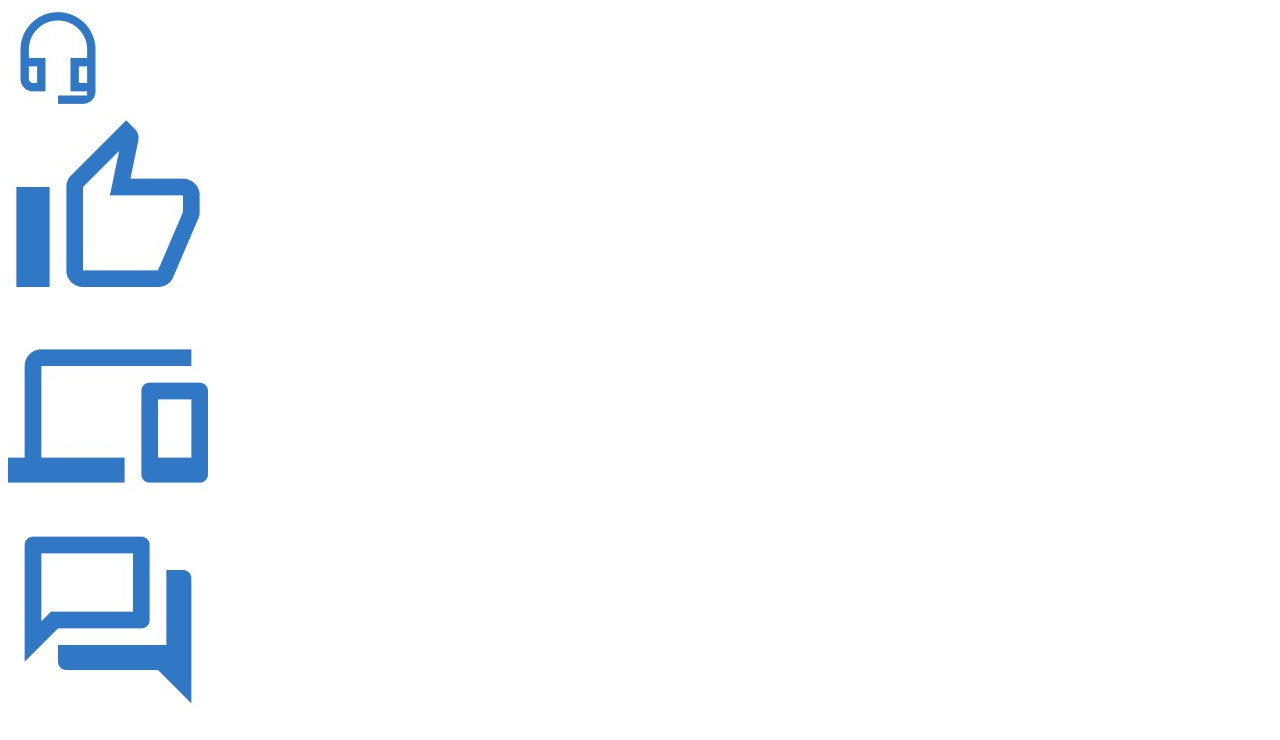
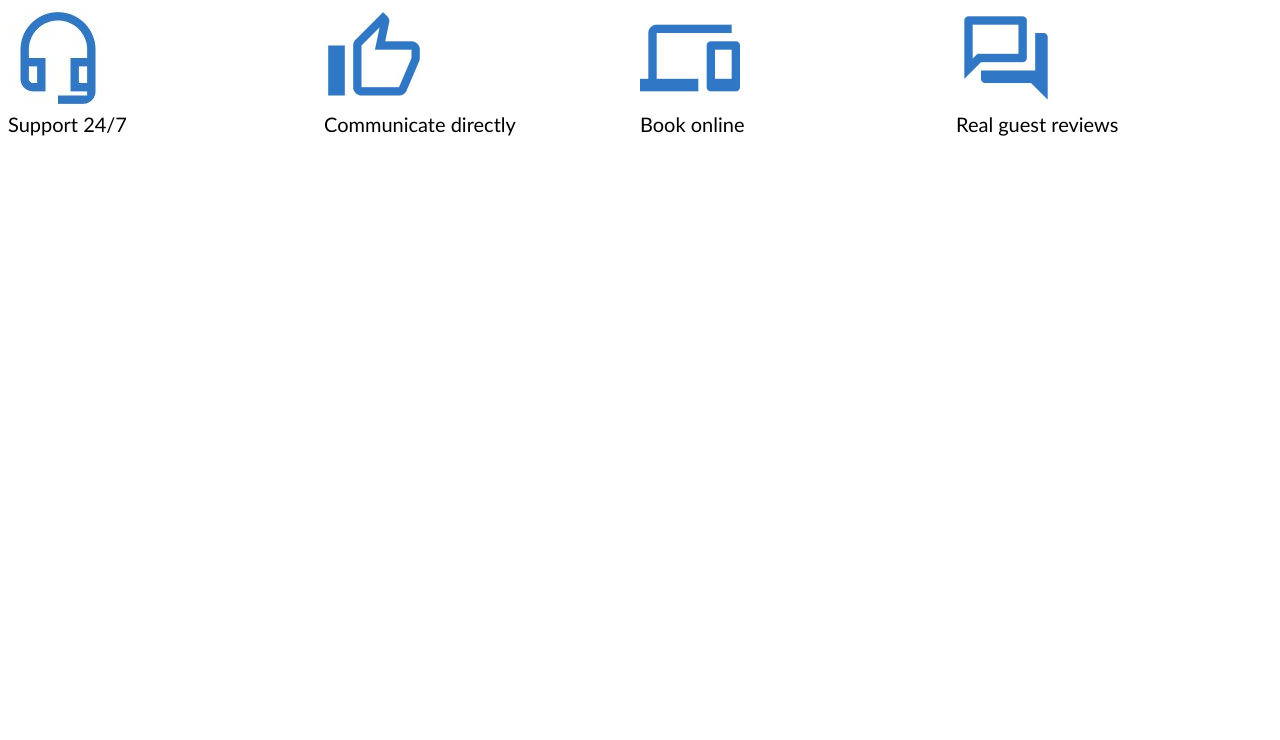
Before and after one commit to sofishkoss/solbeg-html, a website: page index.html in a window 1280 px wide. Drawn offline with Linux system fonts and the light colour scheme.

Commit message:
10/11/23

```diff
--- a/index.html
+++ b/index.html
@@ -2,21 +2,34 @@
 <html lang="en">
     <head>
         <meta charset="UTF-8" />
-        <link rel="styles" href="styles/index.css" />
+        <link rel="stylesheet" href="styles/index.css" />
         <title>booking.com</title>
 
     </head>
-    <body>
-    <div class="main">
-        <div class="obj"><img src="assets/photo_5256217390033785094_m.jpg" ></div>
+    <body >
+    <section class="main">
 
-        <div class="obj"><img src="assets/photo_5256217390033785115_m.jpg" ></div>
+        <div class="obj 1">
+            <img src="assets/photo_5256217390033785094_m.jpg" width="100" height="100" >
+            <div class="text">Support 24/7</div>
+        </div>
 
-        <div class="obj"><img src="assets/photo_5256217390033785114_m.jpg" ></div>
+        <div class="obj 2">
+            <img src="assets/photo_5256217390033785115_m.jpg" width="100" height="100">
+            <div class="text">Communicate directly</div>
+        </div>
 
-        <div class="obj"><img src="assets/photo_5256217390033785112_m.jpg" ></div>
+        <div class="obj 3">
+            <img src="assets/photo_5256217390033785114_m.jpg" width="100" height="100">
+            <div class="text">Book online</div>
+        </div>
 
-    </div>
+        <div class="obj 4">
+            <img src="assets/photo_5256217390033785112_m.jpg" width="100" height="100">
+            <div class="text">Real guest reviews</div>
+        </div>
+
+    </section>
 
     </body>
 </html>
--- a/styles/index.css
+++ b/styles/index.css
@@ -1,12 +1,25 @@
-.main{
+
+.main {
     display: flex;
-    flex-direction: row;
-    width: 80%;
+    justify-content: center;
+    align-items: center;
+    width: 100%;
     margin: auto;
 }
 
 .obj {
-    width: 100px;
-    height: 100px;
+
+    width: 25%;
+    gap: 16px;
+    max-width: 1200px;
+
+
 
 }
+
+.text {
+    font-size: 20px;
+    font-family: Calibri;
+    font-weight: 500;
+
+}
```
